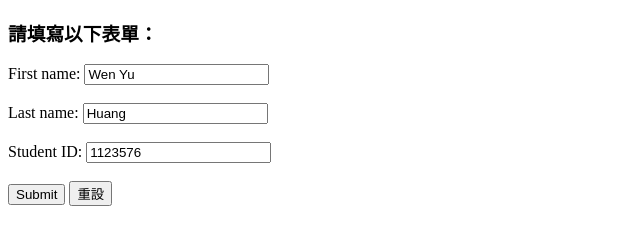
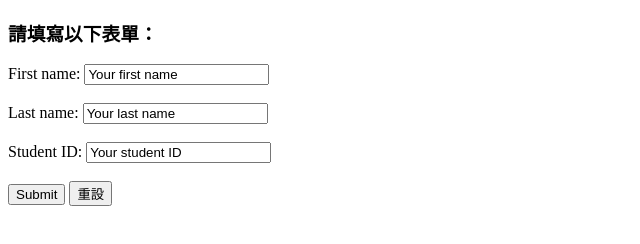
Before and after one commit to S1123576/s1123576.github.io, a plain HTML site: page index.html in a window 1280 px wide. Shown: the whole page, without its empty margins (0-640 px from the left). Drawn offline with Linux system fonts and the light colour scheme.

Commit message:
Update index.html

```diff
--- a/index.html
+++ b/index.html
@@ -11,13 +11,13 @@
 
 <form id="myForm">
     <label for="firstName">First name:</label>
-    <input type="text" id="firstName" name="firstName" value="Wen Yu"><br><br>
+    <input type="text" id="firstName" name="firstName" value="Your first name"><br><br>
 
     <label for="lastName">Last name:</label>
-    <input type="text" id="lastName" name="lastName" value="Huang"><br><br>
+    <input type="text" id="lastName" name="lastName" value="Your last name"><br><br>
 
     <label for="studentID">Student ID:</label>
-    <input type="text" id="studentID" name="studentID" value="1123576"><br><br>
+    <input type="text" id="studentID" name="studentID" value="Your student ID"><br><br>
 
     <button type="submit">Submit</button>
     <button type="button" onclick="resetForm()">重設</button>
```
